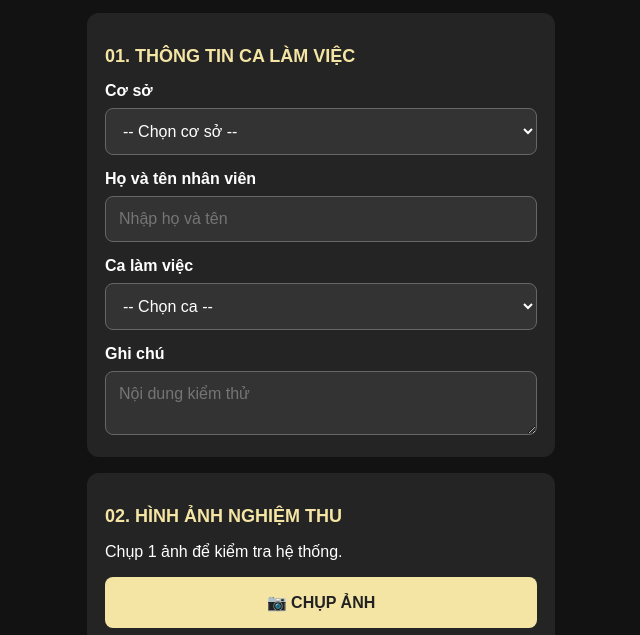
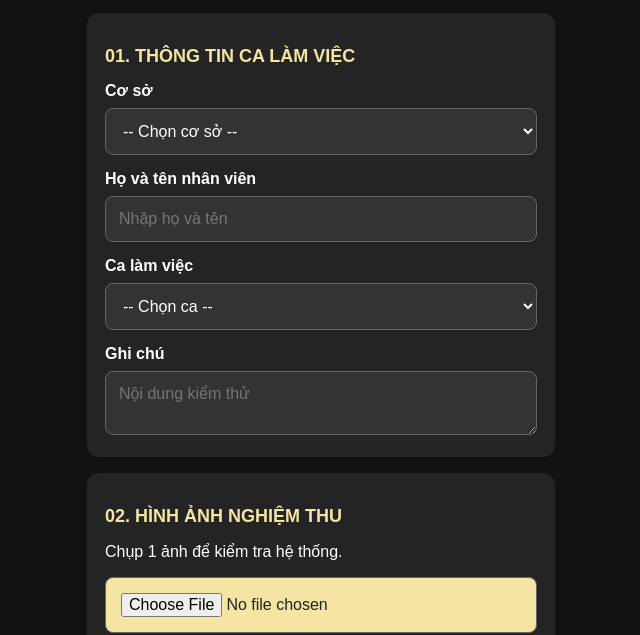
Before and after one commit to PGD2026/pho-ga-doi-camera, a plain HTML site: page index.html in a window 1280 px wide. Shown: the part 169-804 px from the top of the page, without its empty margins (319-959 px from the left). Drawn offline with Linux system fonts and the light colour scheme.

Commit message:
Update index.html

```diff
--- a/index.html
+++ b/index.html
@@ -184,13 +184,19 @@ placeholder="Nội dung kiểm thử"></textarea>
   type="file"
   id="camera"
   accept="image/*"
-  capture="environment">
+  capture="environment"
+  style="position:static;
+         width:100%;
+         height:auto;
+         opacity:1;
+         display:block;
+         padding:15px;
+         background:#f4e5a4;
+         color:#222;">
 
-<label for="camera"
-class="camera-button"
-id="cameraLabel">
-  📷 CHỤP ẢNH
-</label>
+<p id="cameraLabel">
+  📷 Chụp ảnh nghiệm thu
+</p>
 
 <img id="preview" alt="Ảnh kiểm thử">
 
```
